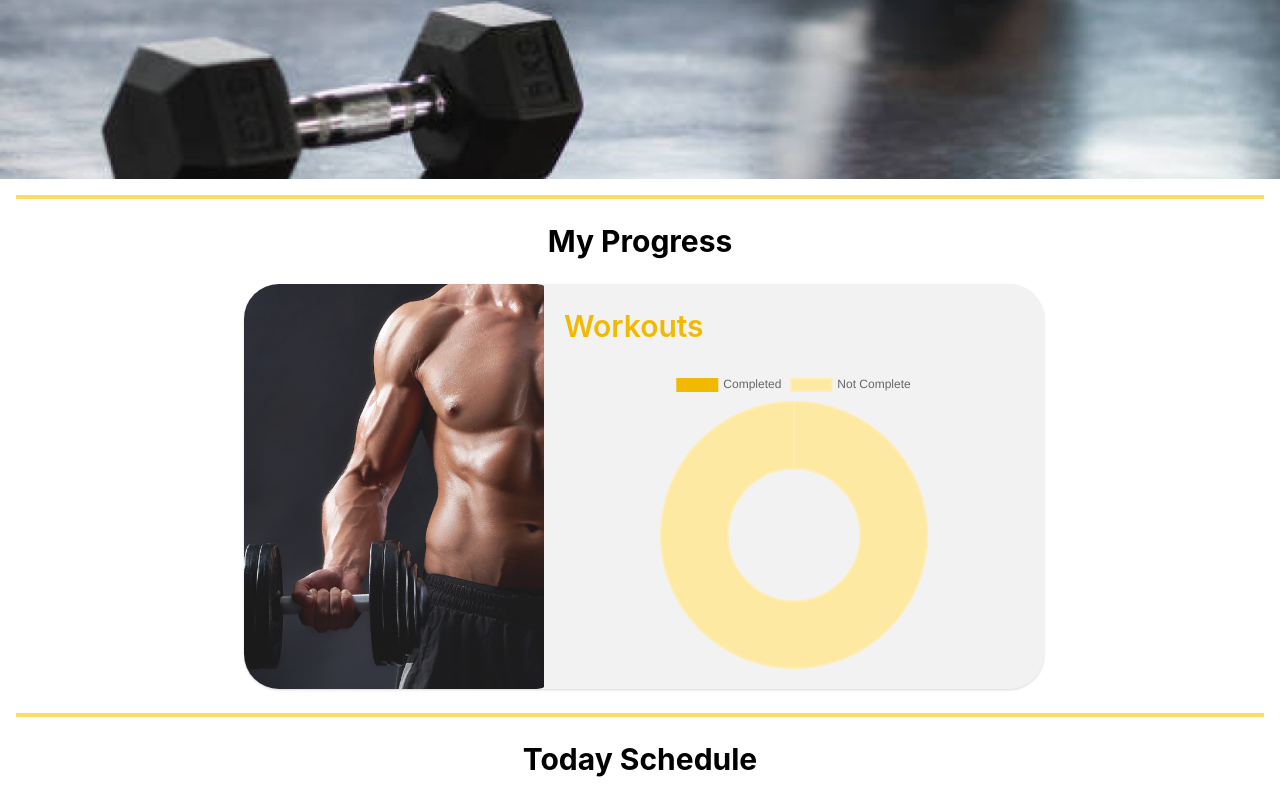
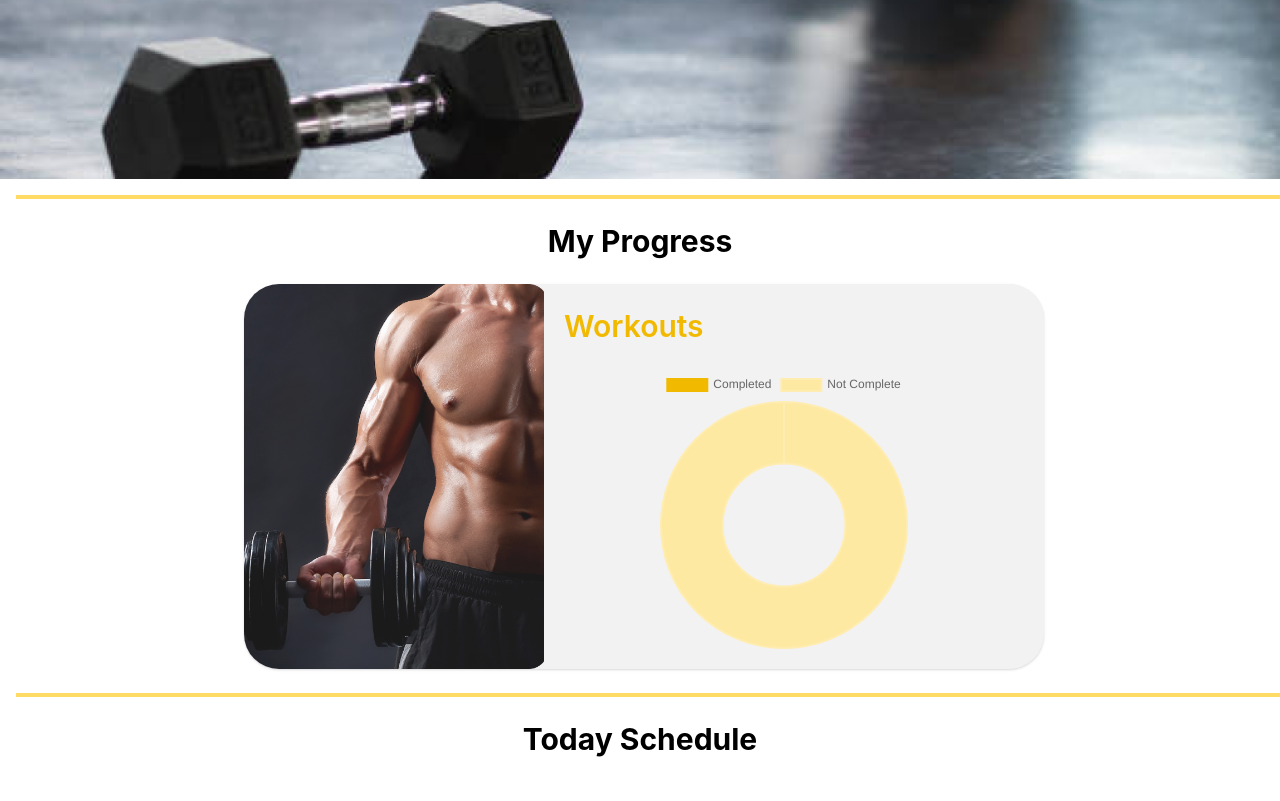
Before and after one commit to GymManagmentSystem/gym_client_web_app, a React (Vite) app: page /home in a window 1280 px wide. Shown: the part 523-1324 px from the top of the page. Built offline with nearby package versions, Linux system fonts and the light colour scheme; grey boxes are pictures that could not be loaded.

Commit message:
Add animation for home page components

```diff
--- a/package.json
+++ b/package.json
@@ -15,7 +15,7 @@
     "@emotion/styled": "^11.13.0",
     "@hookform/resolvers": "^2.9.11",
     "chart.js": "^4.4.4",
-    "framer-motion": "^11.9.0",
+    "framer-motion": "^11.18.2",
     "react": "^18.3.1",
     "react-chartjs-2": "^5.2.0",
     "react-dom": "^18.3.1",
--- a/src/components/Exercises/ExerciseCard.tsx
+++ b/src/components/Exercises/ExerciseCard.tsx
@@ -146,7 +146,7 @@ const ExerciseCard = ({
         <ModalOverlay />
         <ModalContent bg="#fff" ml={3} mr={3}>
           <ModalHeader color="#000" fontWeight="bold" fontSize={"md"}>
-            {name}
+          Exercise Description
           </ModalHeader>
           <ModalCloseButton />
           <ModalBody>
--- a/src/components/Home/CalculateBMI.tsx
+++ b/src/components/Home/CalculateBMI.tsx
@@ -1,6 +1,20 @@
-import { Box, Button, Input, ListItem, Stack, Text, UnorderedList, VStack } from "@chakra-ui/react";
+import {
+  Box,
+  Button,
+  Input,
+  ListItem,
+  Stack,
+  Text,
+  UnorderedList,
+  VStack,
+} from "@chakra-ui/react";
 import HorizontalBar from "../HorizontalBar";
 import { useState } from "react";
+import useAnimatedInView from "../../hooks/useAnimatedInView";
+import { motion } from "framer-motion";
+
+const MotionText = motion(Text);
+const MotionUnorderdList = motion(UnorderedList);
 
 const CalculateBMI = () => {
   const [height, setHeight] = useState<string>("");
@@ -8,8 +22,8 @@ const CalculateBMI = () => {
   const [BMI, setBMI] = useState<string | null>(null);
   const [heightError, setHeightError] = useState<string | null>(null);
   const [weightError, setWeightError] = useState<string | null>(null);
-  const [BMIColor,setBMIColor] = useState<string>('#000');
-  const [BMIText,setBMIText] = useState<string |null>(null)
+  const [BMIColor, setBMIColor] = useState<string>("#000");
+  const [BMIText, setBMIText] = useState<string | null>(null);
 
   const handleSubmit = () => {
     setHeightError(null);
@@ -24,10 +38,11 @@ const CalculateBMI = () => {
     if (height && weight) {
       const heightInMeters = parseFloat(height) / 100;
       const weightInKg = parseFloat(weight);
-      const BMIValue = (weightInKg / (heightInMeters * heightInMeters)).toFixed(2);
+      const BMIValue = (weightInKg / (heightInMeters * heightInMeters)).toFixed(
+        2
+      );
       setBMI(BMIValue);
-      changeBMIColor(parseFloat(BMIValue))
-
+      changeBMIColor(parseFloat(BMIValue));
     } else {
       setBMI(null);
     }
@@ -45,53 +60,83 @@ const CalculateBMI = () => {
     setWeightError(null);
   };
 
-  const changeBMIColor =(bmi:number)=>{
-    if(bmi<18.5){
-      setBMIColor("#01D1FB")//blue
-      setBMIText('Underweight')
+  const changeBMIColor = (bmi: number) => {
+    if (bmi < 18.5) {
+      setBMIColor("#01D1FB"); //blue
+      setBMIText("Underweight");
+    } else if (bmi >= 18.5 && bmi < 22.9) {
+      setBMIColor("#1BD60B"); //green
+      setBMIText("Normal");
+    } else if (bmi >= 23 && bmi < 24.9) {
+      setBMIColor("#ECFF21"); //yellow
+      setBMIText("Risk to Overweight");
+    } else if (bmi >= 25 && bmi < 29.9) {
+      setBMIColor("#FF7512"); //orange
+      setBMIText("Overweight");
+    } else if (bmi >= 30) {
+      setBMIColor("#D81313"); //red
+      setBMIText("Obese");
+    } else {
+      setBMIColor("#000"); //default
+    }
+  };
 
-    }else if(bmi>=18.5 && bmi<22.9){
-      setBMIColor("#1BD60B")//green
-      setBMIText('Normal')
-
-    }else if(bmi>=23 && bmi<24.9){
-      setBMIColor("#ECFF21")//yellow
-      setBMIText('Risk to Overweight')
-
-    }else if(bmi>=25 && bmi<29.9){
-      setBMIColor("#FF7512")//orange
-      setBMIText('Overweight')
-
-    }else if(bmi>=30){
-      setBMIColor("#D81313")//red
-      setBMIText('Obese')
-    }else{
-      setBMIColor("#000")//default
-    }
-  }
+  const { ref: textRef, isInView: isTextInView } = useAnimatedInView();
+  const { ref: listRef, isInView: isListInView } = useAnimatedInView();
 
   return (
     <Box bg={"#fff"} m={2}>
       <HorizontalBar />
-      <Text sx={titleText}>Calculate BMI</Text>
+      <MotionText
+        ref={textRef}
+        sx={titleText}
+        initial={{ opacity: 0, x: 50 }}
+        animate={isTextInView ? { opacity: 1, x: 0 } : { opacity: 0, x: 50 }}
+        transition={{ duration: 1, ease: "easeOut" }}
+      >
+        Calculate BMI
+      </MotionText>
       <Stack flexDirection={{ base: "column", md: "row" }} pl={10} pr={10}>
-        <Text sx={paragraphText} flex={1} lineHeight={6}>
+        <Stack flex={1} flexDirection={"column"}>
+          <MotionText
+            ref={textRef}
+            sx={paragraphText}
+            flex={1}
+            lineHeight={6}
+            initial={{ opacity: 0, x: -50 }} // Start from left
+            animate={
+              isTextInView ? { opacity: 1, x: 0 } : { opacity: 0, x: -50 }
+            } // Only animate when in view
+            transition={{ duration: 0.8, ease: "easeOut" }}
+          >
             Knowing your BMI (Body Mass Index) is beneficial as it provides a
-          quick assessment of whether your weight is within a healthy range for
-          your height. It helps identify potential health risks associated with
-          being underweight, overweight, or obese, such as heart disease,
+            quick assessment of whether your weight is within a healthy range
+            for your height. It helps identify potential health risks associated
+            with being underweight, overweight, or obese, such as heart disease,
             diabetes, and hypertension.
+          </MotionText>
 
-          <UnorderedList color="#000" fontSize={{ base: "12px", md: "16px", lg: "16px", xl: "18px" }}mt={2} lineHeight={8}>
+          <MotionUnorderdList
+            ref={listRef}
+            color="#000"
+            fontSize={{ base: "12px", md: "16px", lg: "16px", xl: "18px" }}
+            mt={2}
+            lineHeight={8}
+            initial={{ opacity: 0, x: 50 }} // Start from right
+            animate={
+              isListInView ? { opacity: 1, x: 0 } : { opacity: 0, x: 50 }
+            } // Only animate when in view
+            transition={{ duration: 0.8, ease: "easeOut" }}
+          >
             <ListItem>Underweight: BMI less than 18.5</ListItem>
             <ListItem>Normal Weight: BMI 18.5 - 22.9</ListItem>
             <ListItem>Risk to Overweight: BMI 23 - 24.9</ListItem>
             <ListItem>Overweight: BMI 25 - 29.9</ListItem>
             <ListItem>Obese: BMI 30 or greater</ListItem>
-      </UnorderedList>
-        </Text>
+          </MotionUnorderdList>
+        </Stack>
 
-        <VStack flex={1} >
+        <VStack flex={1}>
           <Text sx={inputText}>Height (in cm) </Text>
           <Input
             variant="unstyled"
@@ -131,12 +176,13 @@ const CalculateBMI = () => {
               justifyContent={"center"}
             >
               <Text sx={inputText}>BMI Value :</Text>
-              <Text sx={{...BMIValueText,color:BMIColor}}>{BMI}({BMIText})</Text>
+              <Text sx={{ ...BMIValueText, color: BMIColor }}>
+                {BMI}({BMIText})
+              </Text>
             </Stack>
           )}
         </VStack>
       </Stack>
-
     </Box>
   );
 };
@@ -189,7 +235,6 @@ const BMIValueText = {
 
 const errorText = {
   color: "red",
-
 };
 
 export default CalculateBMI;
--- a/src/components/Home/DoughnutChart.tsx
+++ b/src/components/Home/DoughnutChart.tsx
@@ -2,8 +2,12 @@ import { Box } from "@chakra-ui/react";
 import { Chart as ChartJS, ArcElement, Tooltip, Legend } from "chart.js";
 import { Doughnut } from "react-chartjs-2";
 import useWorkoutCount from "../../store/useWorkoutCount";
+import useAnimatedInView from "../../hooks/useAnimatedInView";
+import { motion, useInView } from "framer-motion";
 
 ChartJS.register(ArcElement, Tooltip, Legend);
+
+const MotionBox = motion(Box);
 
 const DoughnutChart = () => {
   const { completed, totalWorkouts } = useWorkoutCount();
@@ -19,11 +23,27 @@ const DoughnutChart = () => {
     ],
   };
 
-  const options = {};
+  const options = {
+    maintainAspectRatio: false, // Prevent unwanted shrinking
+    responsive: true, // Ensure it resizes properly
+  };
+
+  const chartRef = useAnimatedInView().ref;
+  const isChartInView = useInView(chartRef, { margin: "-100px" });
+
   return (
-    <Box mt={5} ml={{ lg: 20 }}>
+    <MotionBox
+    ref={chartRef}
+    mt={5}
+    ml={{ lg: 20 }}
+    width="280px"
+    height="280px"
+    initial={{ opacity: 0, scale: 0.9 }}
+    animate={isChartInView ? { opacity: 1, scale: 1 } : { opacity: 0, scale: 0.9 }}
+    transition={{ duration: 0.7, ease: "easeOut" }}
+    >
       <Doughnut data={data} options={options}></Doughnut>
-    </Box>
+    </MotionBox>
   );
 };
 
--- a/src/components/Home/ProgressChart.tsx
+++ b/src/components/Home/ProgressChart.tsx
@@ -10,14 +10,28 @@ import {
 import HorizontalBar from "../HorizontalBar";
 import FitnessManImage from "../../assets/young-fitness-man.png";
 import DoughnutChart from "./DoughnutChart";
+import { motion } from "framer-motion";
+import useAnimatedInView from "../../hooks/useAnimatedInView";
 
+const MotionText = motion(Text);
+const MotionImage = motion(Image);
 
 const ProgressChart = () => {
+  const { ref: textRef, isInView: isTextInView } = useAnimatedInView();
+  const { ref: imageRef, isInView: isImageInView } = useAnimatedInView();
 
   return (
     <Box bg={"#fff"} pt={4} pb={6}>
       <HorizontalBar />
-      <Text sx={titleText}>My Progress</Text>
+      <MotionText
+        ref={textRef}
+        sx={titleText}
+        initial={{ opacity: 0, x: 50 }}
+        animate={isTextInView ? { opacity: 1, x: 0 } : { opacity: 0, x: 50 }}
+        transition={{ duration: 1, ease: "easeOut" }}
+      >
+        My Progress
+      </MotionText>
       <Grid
         alignItems={"center"}
         justifyContent={"center"}
@@ -31,7 +45,17 @@ const ProgressChart = () => {
           bg={"#F2F2F2"}
           width={{ base: "auto", md: "auto", lg: 800, xl: 800 }}
         >
-          <Image src={FitnessManImage} width={300} objectFit={"cover"} />
+          <MotionImage
+            ref={imageRef}
+            src={FitnessManImage}
+            width={300}
+            objectFit={"cover"}
+            initial={{ opacity: 0, x: -50 }}
+            animate={
+              isImageInView ? { opacity: 1, x: 0 } : { opacity: 0, x: -50 }
+            }
+            transition={{ duration: 1, ease: "easeOut" }}
+          />
           <Stack>
             <CardBody>
               <Text
--- a/src/components/Home/TodaySchedule.tsx
+++ b/src/components/Home/TodaySchedule.tsx
@@ -3,8 +3,13 @@ import HorizontalBar from "../HorizontalBar";
 import ScheduleCard from "./ScheduleCard";
 import { useEffect, useState } from "react";
 import useWorkoutCount from "../../store/useWorkoutCount";
+import { motion} from "framer-motion";
+import useAnimatedInView from "../../hooks/useAnimatedInView";
+
+const MotionText = motion(Text);
 
 const MySchedule = () => {
+
   const scheduleData = [
     {
       date: "2024-10-10",
@@ -27,7 +32,8 @@ const MySchedule = () => {
       name: "Wide Pushes",
       sets: 3,
       reps: 10,
-      image: "https://www.lyfta.app/_next/image?url=%2Fthumbnails%2F13111201.jpg&w=3840&q=20",
+      image:
+        "https://www.lyfta.app/_next/image?url=%2Fthumbnails%2F13111201.jpg&w=3840&q=20",
     },
     {
       date: "2024-10-10",
@@ -39,13 +45,13 @@ const MySchedule = () => {
     },
   ];
 
-  const {setProgressCount} = useWorkoutCount();
+  const { setProgressCount } = useWorkoutCount();
 
-  useEffect(()=>{
-    if(scheduleData.length>0){
-      setProgressCount(0,scheduleData.length)
+  useEffect(() => {
+    if (scheduleData.length > 0) {
+      setProgressCount(0, scheduleData.length);
     }
-  },[setProgressCount])
+  }, [setProgressCount]);
 
   const [completedSets, setCompletedSets] = useState(
     Array(scheduleData.length).fill(0)
@@ -60,10 +66,21 @@ const MySchedule = () => {
     setCompletedSets(updatedSets);
   };
 
+  //for text animation
+const {ref:textRef,isInView:isTextInView} = useAnimatedInView();
+
   return (
     <Box bg={"#fff"}>
       <HorizontalBar />
-      <Text sx={titleText}>Today Schedule</Text>
+      <MotionText
+        ref={textRef}
+        sx={titleText}
+        initial={{ opacity: 0, x: 50 }}
+        animate={isTextInView ? { opacity: 1, x: 0 } : { opacity: 0, x: 50 }}
+        transition={{ duration: 1, ease: "easeOut" }}
+      >
+        Today Schedule
+      </MotionText>
       {scheduleData.map(({ name, date, sets, reps, image }, index) => (
         <ScheduleCard
           key={index}
--- a/src/components/HorizontalBar.tsx
+++ b/src/components/HorizontalBar.tsx
@@ -1,11 +1,25 @@
-import { Box } from "@chakra-ui/react"
+import { Box } from "@chakra-ui/react";
+import { motion } from "framer-motion";
+import useAnimatedInView from "../hooks/useAnimatedInView";
+
+const MotionBox = motion(Box);
 
 const HorizontalBar = () => {
+  const { ref: barRef, isInView: isBarInView } = useAnimatedInView();
+
   return (
+    <MotionBox
+      ref={barRef}
+      width={"auto"}
+      height={{ base: 0.5, lg: 1 }}
+      bg={"#FFDB65"}
+      ml={{ base: 1, md: 2, lg: 4 }}
+      mr={{ base: 1, md: 2, lg: 4 }}
+      initial={{ width: "0%" }}
+      animate={isBarInView ? { width: "100%" } : { width: "0%" }}
+      transition={{ duration: 1, ease: "easeOut" }}
+    />
+  );
+};
 
-    <Box width={'auto'} height={{base:0.5,lg:1}} bg={'#FFDB65'} ml={{base:1,md:2,lg:4}} mr={{base:1,md:2,lg:4}}/>
-
-  )
-}
-
-export default HorizontalBar
+export default HorizontalBar;
--- /dev/null
+++ b/src/hooks/useAnimatedInView.ts
@@ -0,0 +1,11 @@
+import {useInView } from "framer-motion";
+import { useRef } from "react";
+
+const useAnimatedInView =()=>{
+    const ref = useRef<HTMLDivElement|null>(null);
+    const isInView = useInView(ref);
+
+    return {ref,isInView};
+
+}
+export default useAnimatedInView;
--- a/src/pages/Payments.tsx
+++ b/src/pages/Payments.tsx
@@ -1,35 +1,33 @@
-import { Grid, GridItem, Text } from "@chakra-ui/react"
-import Footer from "../components/Footer"
-import HomeHeader from "../components/Home/HomeHeader"
-import PaymentHistoryTable from "../components/Payments/PaymentHistoryTable"
-
+import { Box, Grid, GridItem, Text } from "@chakra-ui/react";
+import Footer from "../components/Footer";
+import HomeHeader from "../components/Home/HomeHeader";
+import PaymentHistoryTable from "../components/Payments/PaymentHistoryTable";
+import HorizontalBar from "../components/HorizontalBar";
 
 const Payments = () => {
-  const paymentList=[
+  const paymentList = [
     {
-      PackageType:'membership',
-      PaymentTime:'17:03:43',
-      PaymentDate:'2024-12-20',
-      PaymentValidity:'Expire',
-      ExpireDate:'2024-12-20'
+      PackageType: "membership",
+      PaymentTime: "17:03:43",
+      PaymentDate: "2024-12-20",
+      PaymentValidity: "Expire",
+      ExpireDate: "2024-12-20",
     },
     {
-      PackageType:'one month',
-      PaymentTime:'17:03:43',
-      PaymentDate:'2024-12-20',
-      PaymentValidity:'Expire',
-      ExpireDate:'2025-01-20'
+      PackageType: "one month",
+      PaymentTime: "17:03:43",
+      PaymentDate: "2024-12-20",
+      PaymentValidity: "Expire",
+      ExpireDate: "2025-01-20",
     },
     {
-      PackageType:'three month',
-      PaymentTime:'17:03:43',
-      PaymentDate:'2025-01-20',
-      PaymentValidity:'Valid',
-      ExpireDate:'2025-03-20'
+      PackageType: "three month",
+      PaymentTime: "17:03:43",
+      PaymentDate: "2025-01-20",
+      PaymentValidity: "Valid",
+      ExpireDate: "2025-03-20",
     },
-
-
-  ]
+  ];
   return (
     <>
       <Grid
@@ -61,21 +59,18 @@ const Payments = () => {
         >
           <Text sx={titleText}>Payments</Text>
           <Text sx={subText}>Your Payment History</Text>
-          <PaymentHistoryTable paymentDetails={paymentList}/>
+          <PaymentHistoryTable paymentDetails={paymentList} />
+          <Box mt={{ base: 3, lg: 5 }} mb={{ base: 2, lg: 5 }}>
+            <HorizontalBar />
+          </Box>
         </GridItem>
-        <GridItem
-          pl="2"
-          area={"footer"}
-          left="0"
-          width="100%"
-          padding="0"
-        >
-            <Footer/>
+        <GridItem pl="2" area={"footer"} left="0" width="100%" padding="0">
+          <Footer />
         </GridItem>
       </Grid>
     </>
-  )
-}
+  );
+};
 
 const titleText = {
   fontSize: { base: "18px", md: "22px", lg: "30px", xl: "30px" },
@@ -85,12 +80,12 @@ const titleText = {
   mt: 5,
   mb: 5,
 };
-const subText={
-  fontSize: { base: "sm", md: "md", lg: "lg"},
+const subText = {
+  fontSize: { base: "sm", md: "md", lg: "lg" },
   color: "#000",
-  fontWeight:'semibold',
-  ml:{ base: 5, md: 10, lg: 20 },
-  mb:5
-}
+  fontWeight: "semibold",
+  ml: { base: 5, md: 10, lg: 20 },
+  mb: 5,
+};
 
-export default Payments
+export default Payments;
--- a/src/pages/Schedule.tsx
+++ b/src/pages/Schedule.tsx
@@ -1,7 +1,8 @@
-import { Grid, GridItem, Text } from "@chakra-ui/react";
+import { Box, Grid, GridItem, Text } from "@chakra-ui/react";
 import Footer from "../components/Footer";
 import HomeHeader from "../components/Home/HomeHeader";
 import WeekScheduleCard from "../components/Schedule/WeekScheduleCard";
+import HorizontalBar from "../components/HorizontalBar";
 
 interface Day {
   weekNo: number;
@@ -105,6 +106,10 @@ const Schedule = () => {
               days={days}
             />
           ))}
+
+          <Box mt={{ base: 3, lg: 5 }} mb={{ base: 2, lg: 5 }}>
+            <HorizontalBar />
+          </Box>
         </GridItem>
         <GridItem pl="2" area={"footer"} left="0" width="100%" padding="0">
           <Footer />
@@ -122,11 +127,11 @@ const titleText = {
   mb: 5,
 };
 
-const subText={
-  fontSize: { base: "sm", md: "md", lg: "lg"},
+const subText = {
+  fontSize: { base: "sm", md: "md", lg: "lg" },
   color: "#000",
-  fontWeight:'semibold',
-  ml:{ base: 5, md: 10, lg: 20 },
-  mb:5
-}
+  fontWeight: "semibold",
+  ml: { base: 5, md: 10, lg: 20 },
+  mb: 5,
+};
 export default Schedule;
```
Also changed, not shown: src/pages/Home.tsx (+32 -5 lines), 1 other file (tests, documents, lock files or other folders). Lines whose indentation alone changed are shown as unchanged.
